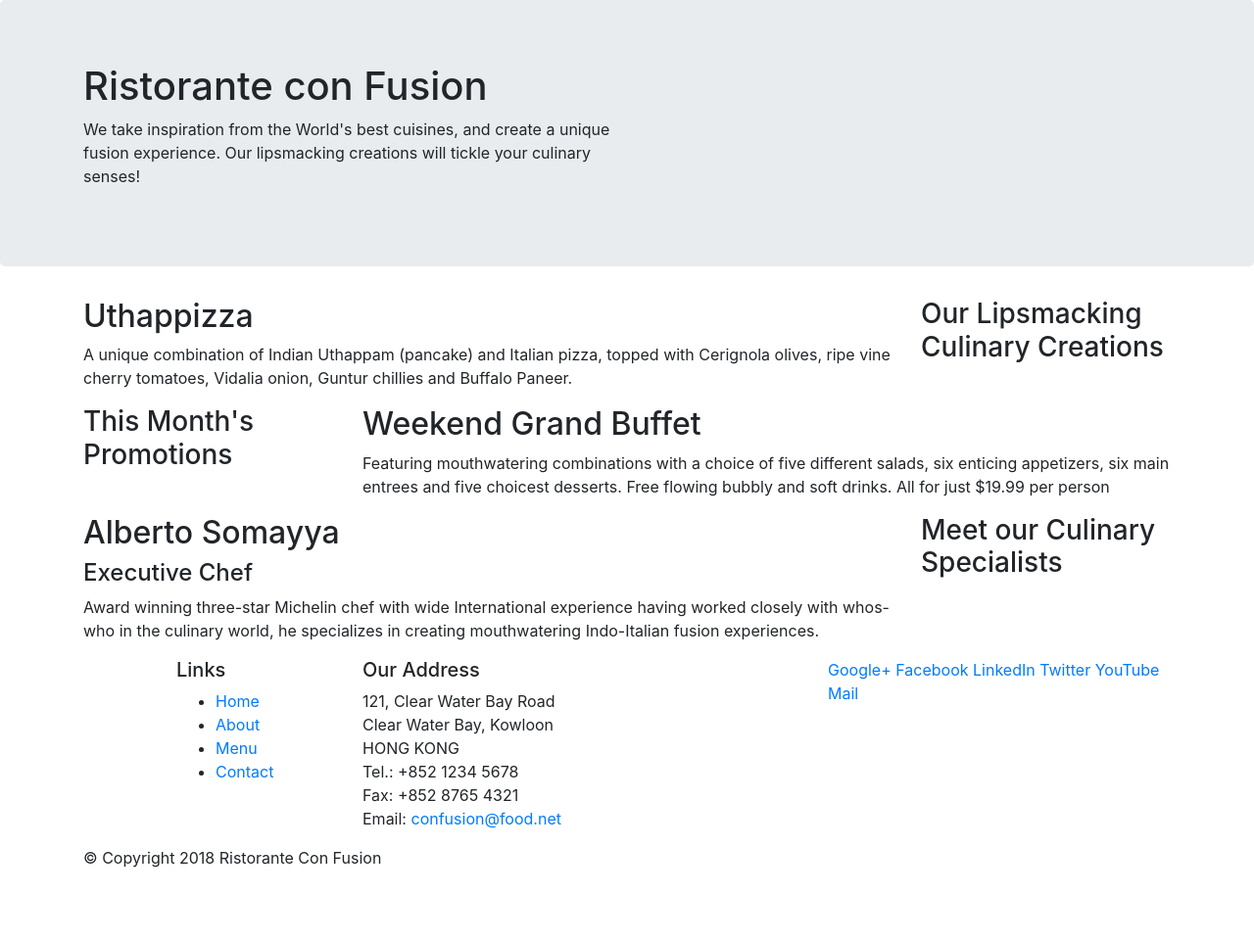
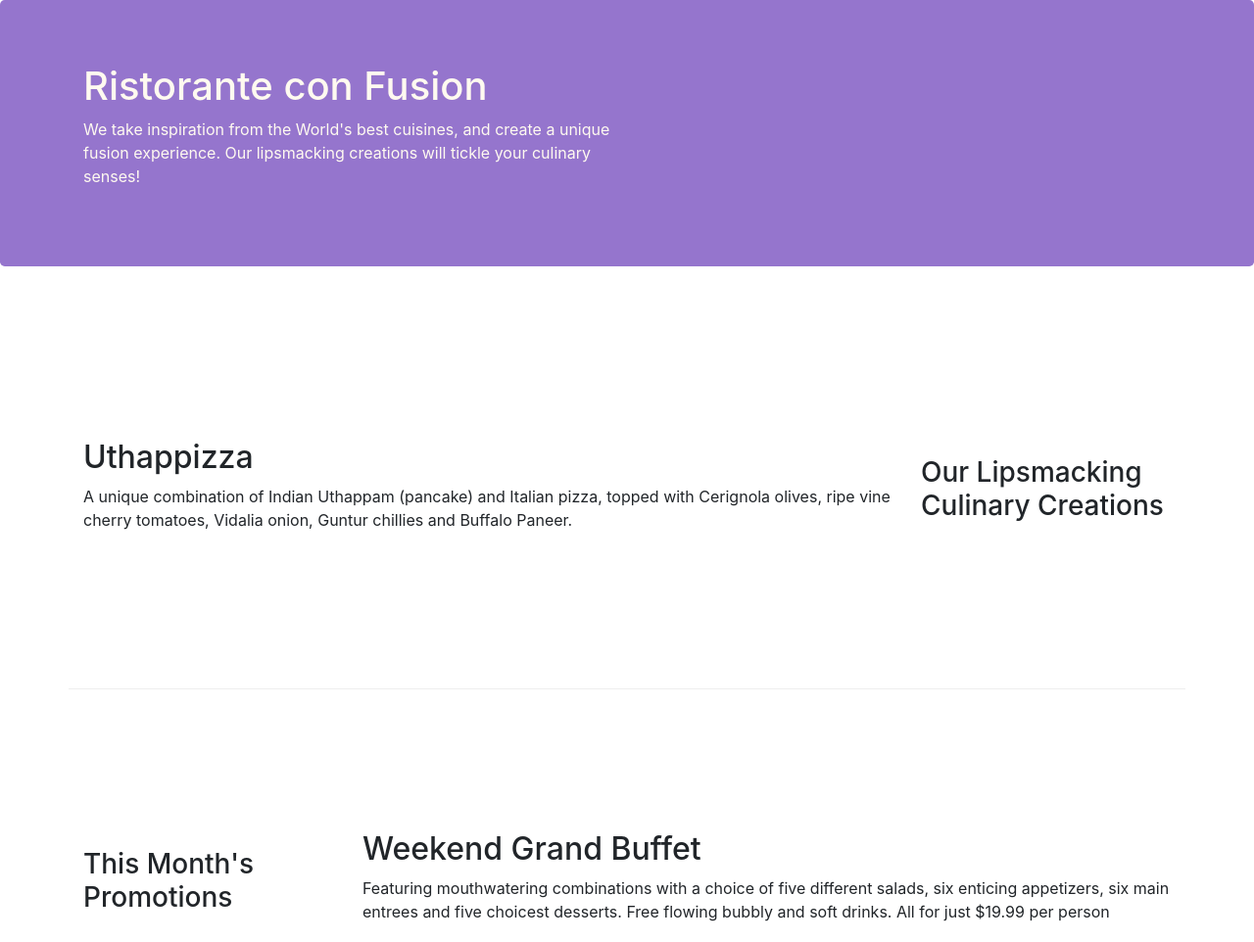
Before and after one commit to kaazima/Bootstrap-Test, a website: page index.html in a window 1280 px wide. Shown: the top 962 px of the page at 98% size. Before the commit the page ends 904 px from the top, so only its background shows below. Drawn offline with nearby package versions, Linux system fonts and the light colour scheme.

Commit message:
Bootstrap Grid Part-II

```diff
--- /dev/null
+++ b/css/styles.css
@@ -0,0 +1,30 @@
+.row-header{
+    margin:0px auto;
+    padding:0px auto;
+}
+
+.row-content {
+    margin:0px auto;
+    padding: 50px 0px;
+    border-bottom: 1px ridge;
+    min-height:400px;
+}
+
+.footer{
+    background-color: #D1C4E9;
+    margin:0px auto;
+    padding: 20px 0px;
+}
+
+.jumbotron {
+    padding:70px 30px;
+    margin:0px auto;
+    background-color:#9575cd !important;
+    color:floralwhite;
+}
+
+address{
+    font-size:80%;
+    margin:0px;
+    color:#0f0f0f;
+}
--- a/index.html
+++ b/index.html
@@ -8,6 +8,7 @@
         <meta http-equiv="x-ua-compatible" content="ie=edge">
 
         <!-- Bootstrap CSS -->
+        <link href="css/styles.css" rel="stylesheet">
         <link rel="stylesheet" href="node_modules/bootstrap/dist/css/bootstrap.min.css">
     <title>Ristorante Con Fusion</title>
 </head>
@@ -16,7 +17,7 @@
 
     <header class="jumbotron">
         <div class="container">
-            <div class="row">
+            <div class="row row-header">
                 <div class="col-12 col-sm-6">
                     <h1>Ristorante con Fusion</h1>
                     <p>We take inspiration from the World's best cuisines, and create a unique fusion experience. Our lipsmacking creations will tickle your culinary senses!</p>
@@ -28,7 +29,7 @@
     </header>
 
     <div class="container">
-        <div class="row">
+        <div class="row row-content align-items-center">
             <div class="col-12 col-sm-4 col-md-3 order-sm-last">
                 <h3>Our Lipsmacking Culinary Creations</h3>
             </div>
@@ -39,7 +40,7 @@
         </div>
 
 
-        <div class="row">
+        <div class="row row-content align-items-center">
             <div class="col-12 col-sm-4 col-md-3">
                 <h3>This Month's Promotions</h3>
             </div>
@@ -49,7 +50,7 @@
             </div>
         </div>
 
-        <div class="row">
+        <div class="row row-content align-items-center">
             <div class="col-12 col-sm-4 col-md-3 order-sm-last">
                 <h3>Meet our Culinary Specialists</h3>
             </div>
@@ -61,12 +62,12 @@
         </div>
     </div>
 
-    <footer>
+    <footer class="footer">
         <div class="container">
             <div class="row">
                 <div class="col-4 col-sm-2 offset-1">
                     <h5>Links</h5>
-                    <ul>
+                    <ul class="list-unstyled">
                         <li><a href="#">Home</a></li>
                         <li><a href="#">About</a></li>
                         <li><a href="#">Menu</a></li>
@@ -84,8 +85,8 @@
 		              Email: <a href="mailto:confusion@food.net">confusion@food.net</a>
 		           </address>
                 </div>
-                <div class="col-12 col-sm-4">
-                    <div>
+                <div class="col-12 col-sm-4 align-self-center">
+                    <div class="text-center">
                         <a href="http://google.com/+">Google+</a>
                         <a href="http://www.facebook.com/profile.php?id=">Facebook</a>
                         <a href="http://www.linkedin.com/in/">LinkedIn</a>
@@ -95,7 +96,7 @@
                     </div>
                 </div>
            </div>
-           <div class="row">
+           <div class="row justify-content-center">
                 <div class="col-auto">
                     <p>© Copyright 2018 Ristorante Con Fusion</p>
                 </div>
```
